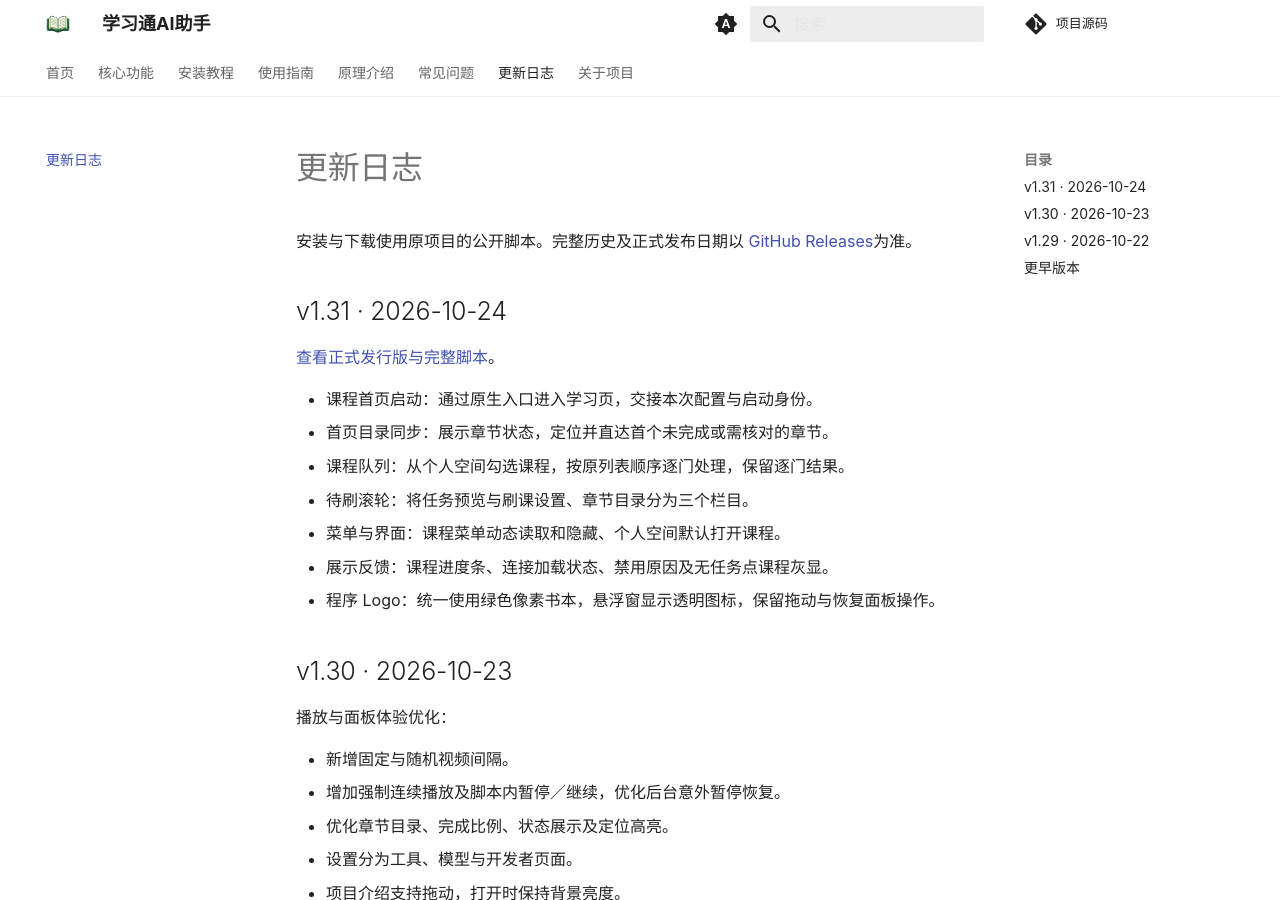
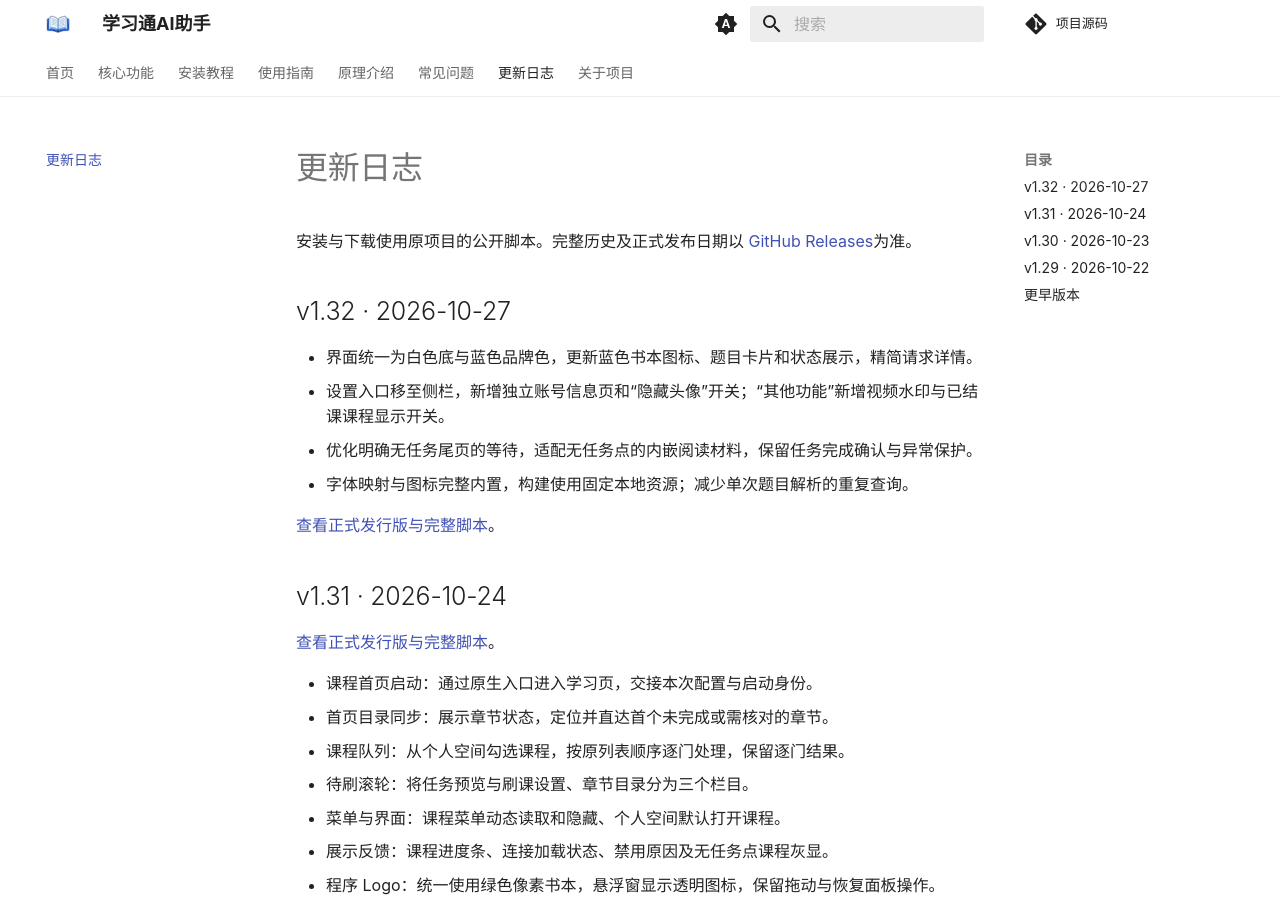
Before and after one commit to xxtpilot/xxtpilot.github.io, an MkDocs documentation site: the page built from docs/changelog.md, in a window 1280 px wide and 900 px high. Built offline with MkDocs 1.6.1 and Material for MkDocs 9.7.7, drawn with Linux system fonts in a browser that asks for light colours; comment, search, counter and statistics services are not loaded.

Commit message:
docs: sync blue branding and v1.32 release notes

```diff
--- a/docs/changelog.md
+++ b/docs/changelog.md
@@ -6,6 +6,15 @@ description: 查看 学习通AI助手 的近期实现进展和原项目已发布
 # 更新日志
 
 安装与下载使用原项目的公开脚本。完整历史及正式发布日期以 [GitHub Releases](https://github.com/zhu-hailin/chaoxing-ai-assistant/releases)为准。
+
+## v1.32 · 2026-10-27
+
+- 界面统一为白色底与蓝色品牌色，更新蓝色书本图标、题目卡片和状态展示，精简请求详情。
+- 设置入口移至侧栏，新增独立账号信息页和“隐藏头像”开关；“其他功能”新增视频水印与已结课课程显示开关。
+- 优化明确无任务尾页的等待，适配无任务点的内嵌阅读材料，保留任务完成确认与异常保护。
+- 字体映射与图标完整内置，构建使用固定本地资源；减少单次题目解析的重复查询。
+
+[查看正式发行版与完整脚本](https://github.com/zhu-hailin/chaoxing-ai-assistant/releases/tag/v1.32)。
 
 ## v1.31 · 2026-10-24
 
--- a/mkdocs.yml
+++ b/mkdocs.yml
@@ -10,8 +10,8 @@ theme:
   name: material
   language: zh
   font: false
-  logo: assets/images/logo.png
-  favicon: assets/images/logo.png
+  logo: assets/images/logo-blue.png
+  favicon: assets/images/logo-blue.png
   palette:
     - media: "(prefers-color-scheme)"
       toggle:
```
Also changed, not shown: docs/index.md (+1 -1 lines), docs/assets/images/logo-blue.png (added).
